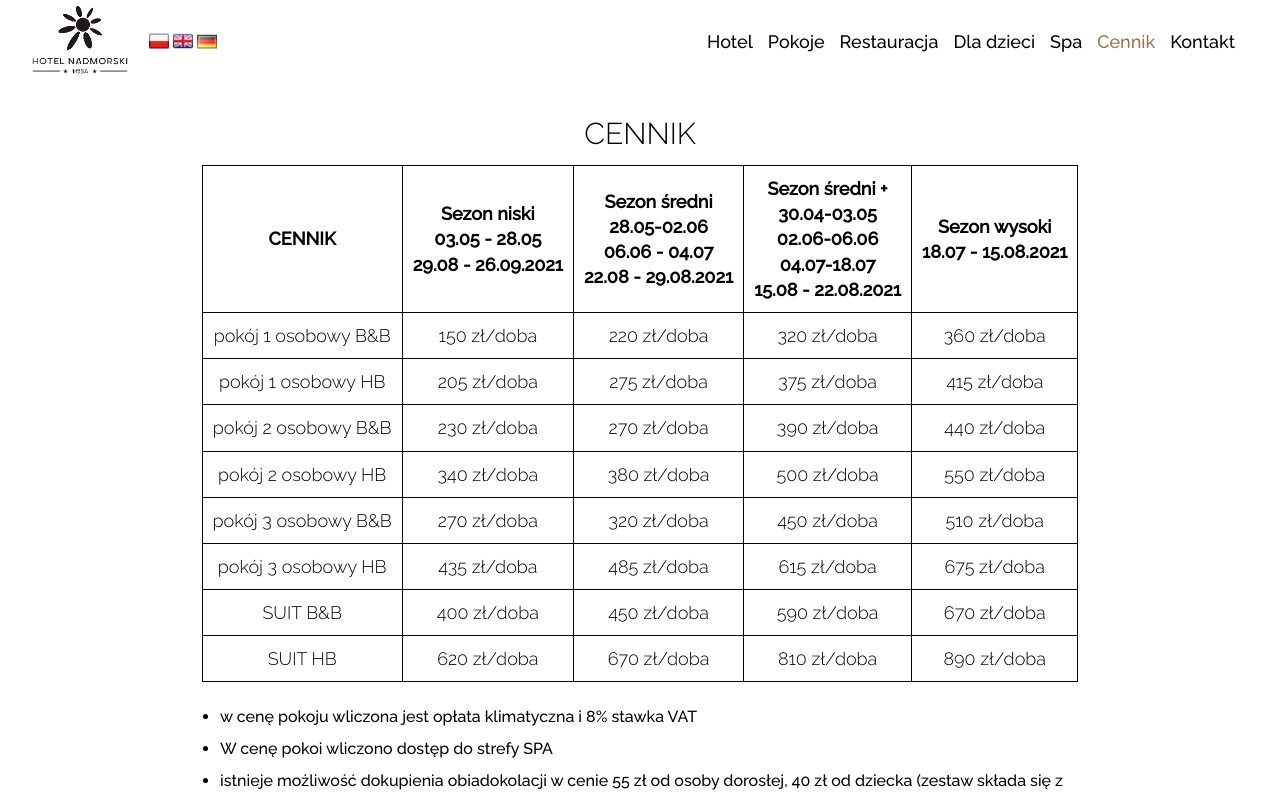
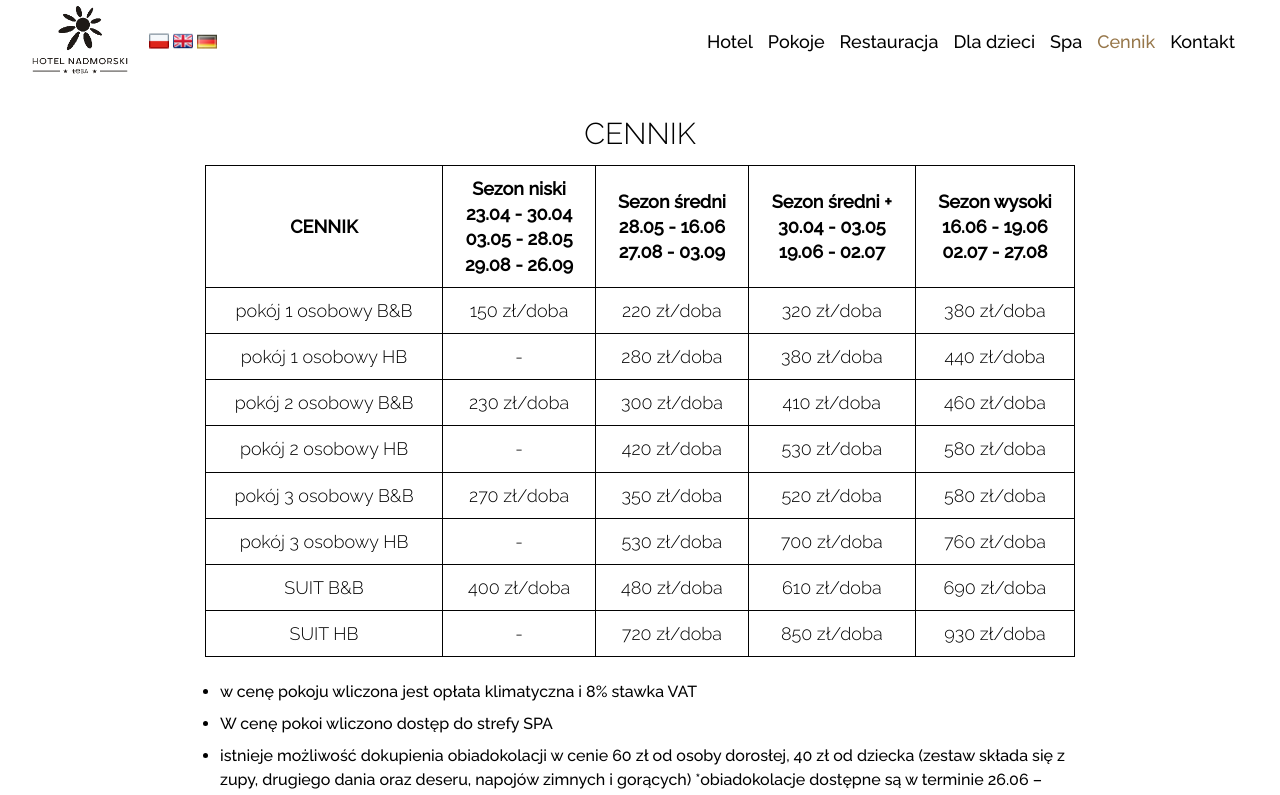
Before and after one commit to marcinstenka/hotelnadmorskileba, a React (Create React App) app: page /cennik in a window 1280 px wide. Shown: the top 795 px of the page. Built offline with nearby package versions, Linux system fonts and the light colour scheme.

Commit message:
1.2.0 - pricelist updated

```diff
--- a/public/assets/locales/pl/translation.json
+++ b/public/assets/locales/pl/translation.json
@@ -94,39 +94,39 @@
   "priceList-price1": "150 zł/doba",
   "priceList-price2": "220 zł/doba",
   "priceList-price3": "320 zł/doba",
-  "priceList-price4": "360 zł/doba",
-  "priceList-price5": "205 zł/doba",
-  "priceList-price6": "275 zł/doba",
-  "priceList-price7": "375 zł/doba",
-  "priceList-price8": "415 zł/doba",
+  "priceList-price4": "380 zł/doba",
+  "priceList-price5": "-",
+  "priceList-price6": "280 zł/doba",
+  "priceList-price7": "380 zł/doba",
+  "priceList-price8": "440 zł/doba",
   "priceList-price9": "230 zł/doba",
-  "priceList-price10": "270 zł/doba",
-  "priceList-price11": "390 zł/doba",
-  "priceList-price12": "440 zł/doba",
-  "priceList-price13": "340 zł/doba",
-  "priceList-price14": "380 zł/doba",
-  "priceList-price15": "500 zł/doba",
-  "priceList-price16": "550 zł/doba",
+  "priceList-price10": "300 zł/doba",
+  "priceList-price11": "410 zł/doba",
+  "priceList-price12": "460 zł/doba",
+  "priceList-price13": "-",
+  "priceList-price14": "420 zł/doba",
+  "priceList-price15": "530 zł/doba",
+  "priceList-price16": "580 zł/doba",
   "priceList-price17": "270 zł/doba",
-  "priceList-price18": "320 zł/doba",
-  "priceList-price19": "450 zł/doba",
-  "priceList-price20": "510 zł/doba",
-  "priceList-price21": "435 zł/doba",
-  "priceList-price22": "485 zł/doba",
-  "priceList-price23": "615 zł/doba",
-  "priceList-price24": "675 zł/doba",
+  "priceList-price18": "350 zł/doba",
+  "priceList-price19": "520 zł/doba",
+  "priceList-price20": "580 zł/doba",
+  "priceList-price21": "-",
+  "priceList-price22": "530 zł/doba",
+  "priceList-price23": "700 zł/doba",
+  "priceList-price24": "760 zł/doba",
   "priceList-price25": "400 zł/doba",
-  "priceList-price26": "450 zł/doba",
-  "priceList-price27": "590 zł/doba",
-  "priceList-price28": "670 zł/doba",
-  "priceList-price29": "620 zł/doba",
-  "priceList-price30": "670 zł/doba",
-  "priceList-price31": "810 zł/doba",
-  "priceList-price32": "890 zł/doba",
+  "priceList-price26": "480 zł/doba",
+  "priceList-price27": "610 zł/doba",
+  "priceList-price28": "690 zł/doba",
+  "priceList-price29": "-",
+  "priceList-price30": "720 zł/doba",
+  "priceList-price31": "850 zł/doba",
+  "priceList-price32": "930 zł/doba",
   "priceList-text1": "w cenę pokoju wliczona jest opłata klimatyczna i 8% stawka VAT",
   "priceList-text2": "W cenę pokoi wliczono dostęp do strefy SPA",
-  "priceList-text3": "istnieje możliwość dokupienia obiadokolacji w cenie 55 zł od osoby dorosłej, 40 zł od dziecka (zestaw składa się z zupy, drugiego dania oraz deseru, napojów zimnych i gorących) *obiadokolacje dostępne są w terminie 26.06 – 31.08.2021",
-  "priceList-text4": "płatność za pobyt pobierana jest w dniu meldunku",
+  "priceList-text3": "istnieje możliwość dokupienia obiadokolacji w cenie 60 zł od osoby dorosłej, 40 zł od dziecka (zestaw składa się z zupy, drugiego dania oraz deseru, napojów zimnych i gorących) *obiadokolacje dostępne są w terminie 26.06 – 31.08.2021",
+  "priceList-text4": "dostawka - 120zł (sezon wysoki), 100zł (poza sezonem wysokim)",
   "priceList-text5": "oferent zastrzega sobie możliwość zmiany ceny w trakcie obowiązującej taryfy",
   "priceList-text6": "cena doby hotelowej oznaczonej symbolem B&B zawiera śniadanie, cena doby hotelowej oznaczonej symbolem HB zawiera śniadanie i obiadokolację",
   "priceList-text7": "dostawka w cenie 100 zł/doba – łóżeczko dla dzieci bezpłatnie",
@@ -136,8 +136,9 @@
   "priceList-text11": "cena za 1 dobę pobytu małego zwierzęcia – 50 zł",
   "priceList-text12": "doba rozpoczyna się od godziny 15:00 trwa do godziny 11:00 dnia następnego",
   "priceList-text13": "w pokojach 2 /3 /suit dzieci do lat 3 kwaterowane są bezpłatnie, w wieku od 3 do 9 lat odpłatność wynosi 60% stawki osoby dorosłej przy dwóch pełnopłatnych osobach w pokoju, od 10 lat wzwyż obowiązuje stawka jak za osobę dorosłą",
-  "priceList-text14": "Cennik obowiązuje od 1.11.2019",
-  "priceList-text15": "WARUNKI REZERWACJI",
+  "priceList-text14": "cennik obowiązuje od 1.11.2019",
+  "priceList-text15": "płatność za pobyt pobierana jest w dniu meldunku",
+  "priceList-text16": "WARUNKI REZERWACJI",
   "contact1": "ADRES",
   "contact2": "TELEFON",
   "contact3": "Kontakt telefoniczny:",
--- a/src/Pages/PriceList.js
+++ b/src/Pages/PriceList.js
@@ -11,265 +11,273 @@ const PriceList = () => {
   return (
     <>
       <Navbar isMobile={isMobile} />
-			<div className='container price-list-container'>
+      <div className="container price-list-container">
         <h1>{t('priceList-header2')}</h1>
-				<div className='mobile-table'>
-					<div className='mobile-table-item'>
+        <div className="mobile-table">
+          <div className="mobile-table-item">
             <h4>{t('priceList-roomType1')}</h4>
-						<div className='table-item-grid'>
+            <div className="table-item-grid">
               <h5>
                 <span>{t('priceList-season1')}</span>
+                <br /> 23.04 - 30.04
                 <br /> 03.05 - 28.05
-								<br /> 29.08 - 26.09.2021
+                <br /> 29.08 - 26.09
               </h5>
               <h5>{t('priceList-price1')}</h5>
               <h5>
                 <span>{t('priceList-season2')}</span>
-								<br /> 28.05-02.06 <br /> 06.06 - 04.07 <br /> 22.08 -
-								29.08.2021
+                <br /> 28.05 - 16.06
+                <br />
+                27.08 - 03.09
               </h5>
               <h5>{t('priceList-price2')}</h5>
               <h5>
                 <span>{t('priceList-season3')}</span>
-								<br /> 30.04-03.05 <br /> 02.06-06.06 <br />
-								04.07-18.07
-								<br />
-								15.08 - 22.08.2021
+                <br /> 30.04 - 03.05 <br /> 19.06 - 02.07
               </h5>
               <h5>{t('priceList-price3')}</h5>
               <h5>
-								<span>{t('priceList-season4')}</span> <br />
-								18.07 - 15.08.2021
+                <span>{t('priceList-season4')}</span>
+                <br />
+                16.06 - 19.06 <br /> 02.07 - 27.08
               </h5>
               <h5>{t('priceList-price4')}</h5>
             </div>
           </div>
-					<div className='mobile-table-item'>
+          <div className="mobile-table-item">
             <h4>{t('priceList-roomType2')}</h4>
-						<div className='table-item-grid'>
+            <div className="table-item-grid">
               <h5>
                 <span>{t('priceList-season1')}</span>
-								<br /> 03.05 - 28.05 <br /> 29.08 - 26.09.2021
+                <br /> 23.04 - 30.04
+                <br /> 03.05 - 28.05
+                <br /> 29.08 - 26.09
               </h5>
               <h5>{t('priceList-price5')}</h5>
               <h5>
                 <span>{t('priceList-season2')}</span>
-								<br /> 28.05-02.06 <br /> 06.06 - 04.07 <br /> 22.08 -
-								29.08.2021
+                <br /> 28.05 - 16.06
+                <br />
+                27.08 - 03.09
               </h5>
               <h5>{t('priceList-price6')}</h5>
               <h5>
                 <span>{t('priceList-season3')}</span>
-								<br /> 30.04-03.05 <br /> 02.06-06.06 <br />
-								04.07-18.07
-								<br />
-								15.08 - 22.08.2021
+                <br /> 30.04 - 03.05 <br /> 19.06 - 02.07
               </h5>
               <h5>{t('priceList-price7')}</h5>
               <h5>
                 <span>{t('priceList-season4')}</span> <br />
-								18.07 - 15.08.2021
+                16.06 - 19.06 <br /> 02.07 - 27.08
               </h5>
               <h5>{t('priceList-price8')}</h5>
             </div>
           </div>
-					<div className='mobile-table-item'>
+          <div className="mobile-table-item">
             <h4>{t('priceList-roomType3')}</h4>
-						<div className='table-item-grid'>
+            <div className="table-item-grid">
               <h5>
                 <span>{t('priceList-season1')}</span>
-								<br /> 03.05 - 28.05 <br /> 29.08 - 26.09.2021
+                <br /> 23.04 - 30.04
+                <br /> 03.05 - 28.05
+                <br /> 29.08 - 26.09
               </h5>
               <h5>{t('priceList-price9')}</h5>
               <h5>
                 <span>{t('priceList-season2')}</span>
-								<br /> 28.05-02.06 <br /> 06.06 - 04.07 <br /> 22.08 -
-								29.08.2021
+                <br /> 28.05 - 16.06
+                <br />
+                27.08 - 03.09
               </h5>
               <h5>{t('priceList-price10')}</h5>
               <h5>
                 <span>{t('priceList-season3')}</span>
-								<br /> 30.04-03.05 <br /> 02.06-06.06 <br />
-								04.07-18.07
-								<br />
-								15.08 - 22.08.2021
+                <br /> 30.04 - 03.05 <br /> 19.06 - 02.07
               </h5>
               <h5>{t('priceList-price11')}</h5>
               <h5>
-								<span>{t('priceList-season4')}</span> <br />
-								18.07 - 15.08.2021
+                <span>{t('priceList-season4')}</span>
+                <br />
+                16.06 - 19.06 <br /> 02.07 - 27.08
               </h5>
               <h5>{t('priceList-price12')}</h5>
             </div>
           </div>
-					<div className='mobile-table-item'>
+          <div className="mobile-table-item">
             <h4>{t('priceList-roomType4')}</h4>
-						<div className='table-item-grid'>
+            <div className="table-item-grid">
               <h5>
                 <span>{t('priceList-season1')}</span>
-								<br /> 03.05 - 28.05 <br /> 29.08 - 26.09.2021
+                <br /> 23.04 - 30.04
+                <br /> 03.05 - 28.05
+                <br /> 29.08 - 26.09
               </h5>
               <h5>{t('priceList-price13')}</h5>
               <h5>
                 <span>{t('priceList-season2')}</span>
-								<br /> 28.05-02.06 <br /> 06.06 - 04.07 <br /> 22.08 -
-								29.08.2021
+                <br /> 28.05 - 16.06
+                <br />
+                27.08 - 03.09
               </h5>
               <h5>{t('priceList-price14')}</h5>
               <h5>
                 <span>{t('priceList-season3')}</span>
-								<br /> 30.04-03.05 <br /> 02.06-06.06 <br />
-								04.07-18.07
-								<br />
-								15.08 - 22.08.2021
+                <br /> 30.04 - 03.05 <br /> 19.06 - 02.07
               </h5>
               <h5>{t('priceList-price15')}</h5>
               <h5>
-								<span>{t('priceList-season4')}</span> <br />
-								18.07 - 15.08.2021
+                <span>{t('priceList-season4')}</span>
+                <br />
+                16.06 - 19.06 <br /> 02.07 - 27.08
               </h5>
               <h5>{t('priceList-price16')}</h5>
             </div>
           </div>
-					<div className='mobile-table-item'>
+          <div className="mobile-table-item">
             <h4>{t('priceList-roomType5')}</h4>
-						<div className='table-item-grid'>
+            <div className="table-item-grid">
               <h5>
                 <span>{t('priceList-season1')}</span>
-								<br /> 03.05 - 28.05 <br /> 29.08 - 26.09.2021
+                <br /> 23.04 - 30.04
+                <br /> 03.05 - 28.05
+                <br /> 29.08 - 26.09
               </h5>
               <h5>{t('priceList-price17')}</h5>
               <h5>
                 <span>{t('priceList-season2')}</span>
-								<br /> 28.05-02.06 <br /> 06.06 - 04.07 <br /> 22.08 -
-								29.08.2021
+                <br /> 28.05 - 16.06
+                <br />
+                27.08 - 03.09
               </h5>
               <h5>{t('priceList-price18')}</h5>
               <h5>
                 <span>{t('priceList-season3')}</span>
-								<br /> 30.04-03.05 <br /> 02.06-06.06 <br />
-								04.07-18.07
-								<br />
-								15.08 - 22.08.2021
+                <br /> 30.04 - 03.05 <br /> 19.06 - 02.07
               </h5>
               <h5>{t('priceList-price19')}</h5>
               <h5>
-								<span>{t('priceList-season4')}</span> <br />
-								18.07 - 15.08.2021
+                <span>{t('priceList-season4')}</span>
+                <br />
+                16.06 - 19.06 <br /> 02.07 - 27.08
               </h5>
               <h5>{t('priceList-price20')}</h5>
             </div>
           </div>
-					<div className='mobile-table-item'>
+          <div className="mobile-table-item">
             <h4>{t('priceList-roomType6')}</h4>
-						<div className='table-item-grid'>
+            <div className="table-item-grid">
               <h5>
                 <span>{t('priceList-season1')}</span>
-								<br /> 03.05 - 28.05 <br /> 29.08 - 26.09.2021
+                <br /> 23.04 - 30.04
+                <br /> 03.05 - 28.05
+                <br /> 29.08 - 26.09
               </h5>
               <h5>{t('priceList-price21')}</h5>
               <h5>
                 <span>{t('priceList-season2')}</span>
-								<br /> 28.05-02.06 <br /> 06.06 - 04.07 <br /> 22.08 -
-								29.08.2021
+                <br /> 28.05 - 16.06
+                <br />
+                27.08 - 03.09
               </h5>
               <h5>{t('priceList-price22')}</h5>
               <h5>
                 <span>{t('priceList-season3')}</span>
-								<br /> 30.04-03.05 <br /> 02.06-06.06 <br />
-								04.07-18.07
-								<br />
-								15.08 - 22.08.2021
+                <br /> 30.04 - 03.05 <br /> 19.06 - 02.07
               </h5>
               <h5>{t('priceList-price23')}</h5>
               <h5>
-								<span>{t('priceList-season4')}</span> <br />
-								18.07 - 15.08.2021
+                <span>{t('priceList-season4')}</span>
+                <br />
+                16.06 - 19.06 <br /> 02.07 - 27.08
               </h5>
               <h5>{t('priceList-price24')}</h5>
             </div>
           </div>
-					<div className='mobile-table-item'>
+          <div className="mobile-table-item">
             <h4>{t('priceList-roomType7')}</h4>
-						<div className='table-item-grid'>
+            <div className="table-item-grid">
               <h5>
                 <span>{t('priceList-season1')}</span>
-								<br /> 03.05 - 28.05 <br /> 29.08 - 26.09.2021
+                <br /> 23.04 - 30.04
+                <br /> 03.05 - 28.05
+                <br /> 29.08 - 26.09
               </h5>
               <h5>{t('priceList-price25')}</h5>
               <h5>
                 <span>{t('priceList-season2')}</span>
-								<br /> 28.05-02.06 <br /> 06.06 - 04.07 <br /> 22.08 -
-								29.08.2021
+                <br /> 28.05 - 16.06
+                <br />
+                27.08 - 03.09
               </h5>
               <h5>{t('priceList-price26')}</h5>
               <h5>
                 <span>{t('priceList-season3')}</span>
-								<br /> 30.04-03.05 <br /> 02.06-06.06 <br />
-								04.07-18.07
-								<br />
-								15.08 - 22.08.2021
+                <br /> 30.04 - 03.05 <br /> 19.06 - 02.07
               </h5>
               <h5>{t('priceList-price27')}</h5>
               <h5>
-								<span>{t('priceList-season4')}</span> <br />
-								18.07 - 15.08.2021
+                <span>{t('priceList-season4')}</span>
+                <br />
+                16.06 - 19.06 <br /> 02.07 - 27.08
               </h5>
               <h5>{t('priceList-price28')}</h5>
             </div>
           </div>
-					<div className='mobile-table-item'>
+          <div className="mobile-table-item">
             <h4>{t('priceList-roomType8')}</h4>
-						<div className='table-item-grid'>
+            <div className="table-item-grid">
               <h5>
                 <span>{t('priceList-season1')}</span>
-								<br /> 03.05 - 28.05 <br /> 29.08 - 26.09.2021
+                <br /> 23.04 - 30.04
+                <br /> 03.05 - 28.05
+                <br /> 29.08 - 26.09
               </h5>
               <h5>{t('priceList-price29')}</h5>
               <h5>
                 <span>{t('priceList-season2')}</span>
-								<br /> 28.05-02.06 <br /> 06.06 - 04.07 <br /> 22.08 -
-								29.08.2021
+                <br /> 28.05 - 16.06
+                <br />
+                27.08 - 03.09
               </h5>
               <h5>{t('priceList-price30')}</h5>
               <h5>
                 <span>{t('priceList-season3')}</span>
-								<br /> 30.04-03.05 <br /> 02.06-06.06 <br />
-								04.07-18.07
-								<br />
-								15.08 - 22.08.2021
+                <br /> 30.04 - 03.05 <br /> 19.06 - 02.07
               </h5>
               <h5>{t('priceList-price31')}</h5>
               <h5>
-								<span>{t('priceList-season4')}</span> <br />
-								18.07 - 15.08.2021
+                <span>{t('priceList-season4')}</span>
+                <br />
+                16.06 - 19.06 <br /> 02.07 - 27.08
               </h5>
               <h5>{t('priceList-price32')}</h5>
             </div>
           </div>
         </div>
-				<div className='table'>
+        <div className="table">
           <table>
             <tr>
               <td>{t('priceList-header2')}</td>
               <td>
-								{t('priceList-season1')} <br />
-								03.05 - 28.05
-								<br /> 29.08 - 26.09.2021
+                {t('priceList-season1')}
+                <br /> 23.04 - 30.04
+                <br /> 03.05 - 28.05
+                <br /> 29.08 - 26.09
               </td>
               <td>
-								{t('priceList-season2')} <br /> 28.05-02.06 <br /> 06.06 - 04.07{' '}
-								<br /> 22.08 - 29.08.2021
+                {t('priceList-season2')}
+                <br /> 28.05 - 16.06
+                <br />
+                27.08 - 03.09
               </td>
               <td>
-								{t('priceList-season3')} <br /> 30.04-03.05 <br /> 02.06-06.06{' '}
-								<br />
-								04.07-18.07 <br />
-								15.08 - 22.08.2021
+                {t('priceList-season3')}
+                <br /> 30.04 - 03.05 <br /> 19.06 - 02.07
               </td>
               <td>
                 {t('priceList-season4')}
-								<br /> 18.07 - 15.08.2021
+                <br />
+                16.06 - 19.06 <br /> 02.07 - 27.08
               </td>
             </tr>
             <tr>
@@ -345,9 +353,10 @@ const PriceList = () => {
           <li>{t('priceList-text12')}</li>
           <li>{t('priceList-text13')}</li>
           <li>{t('priceList-text14')}</li>
+          <li>{t('priceList-text15')}</li>
         </ul>
-				<div className='button'>
-					<Link to='warunki-rezerwacji'>{t('priceList-text15')}</Link>
+        <div className="button">
+          <Link to="warunki-rezerwacji">{t('priceList-text16')}</Link>
         </div>
       </div>
       <Footer />
--- a/src/index.css
+++ b/src/index.css
@@ -752,6 +752,7 @@ footer a:hover {
     border-bottom: 1px solid var(--footerBG);
     border-spacing: 0;
     margin: 0 auto;
+    min-width: 870px;
   }
   table tr:first-of-type td {
     font-weight: 700;
```
Also changed, not shown: 4 other files (tests, documents, lock files or other folders). Lines whose indentation alone changed are shown as unchanged.
